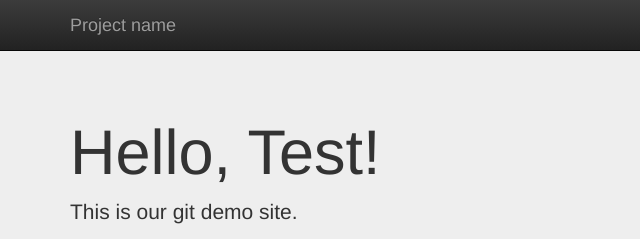
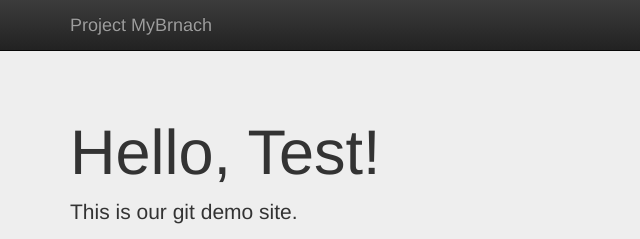
Before and after one commit to somilaf/gitlearning, a plain HTML site: page index.html in a window 1280 px wide. Shown: the top 239 px of the page, 0-640 px from the left. Drawn offline with nearby package versions, Linux system fonts and the light colour scheme.

Commit message:
ucimo kako da resolve conflict

```diff
--- a/index.html
+++ b/index.html
@@ -36,7 +36,7 @@
             <span class="icon-bar"></span>
             <span class="icon-bar"></span>
           </button>
-          <a class="navbar-brand" href="#">Project name</a>
+          <a class="navbar-brand" href="#">Project MyBrnach</a>
         </div>
         <div id="navbar" class="navbar-collapse collapse">
           <form class="navbar-form navbar-right" role="form">
```
